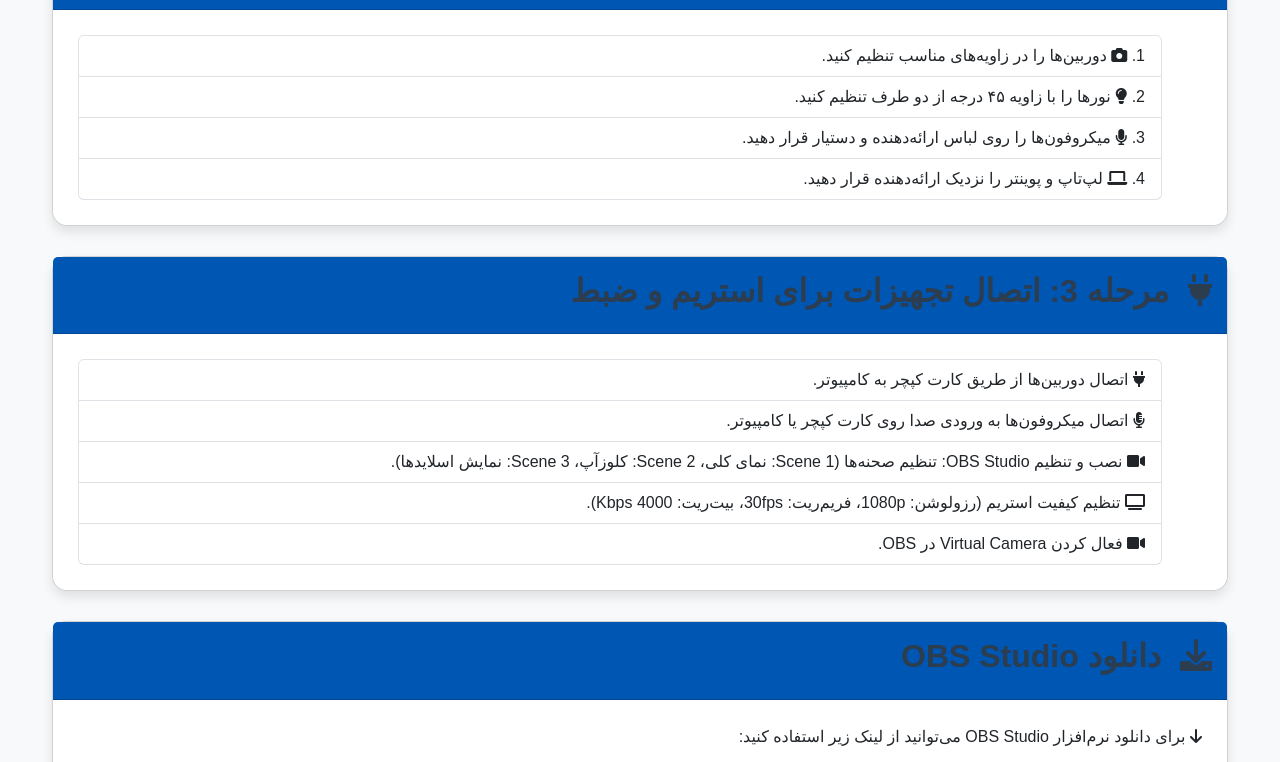
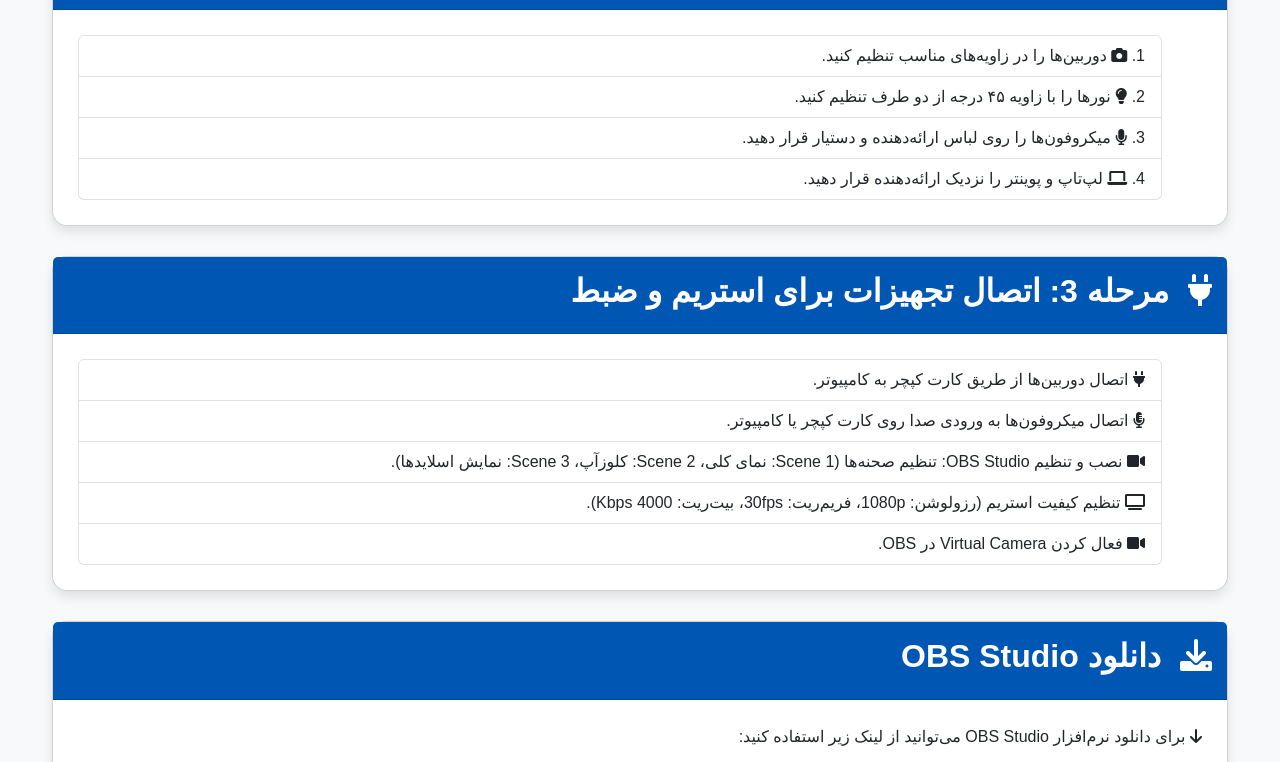
Before and after one commit to m4tinbeigi-official/Event-Online-Guide, a plain HTML site: page index.html in a window 1280 px wide. Shown: the part 629-1391 px from the top of the page. Drawn offline with nearby package versions, Linux system fonts and the light colour scheme; a web font is replaced by a local one.

Commit message:
Update index.html

```diff
--- a/index.html
+++ b/index.html
@@ -15,7 +15,7 @@
 
         h1, h2 {
             font-weight: bold;
-            color: #2b3d4f;
+            color: #ffffff;
         }
 
         h2 i {
```
